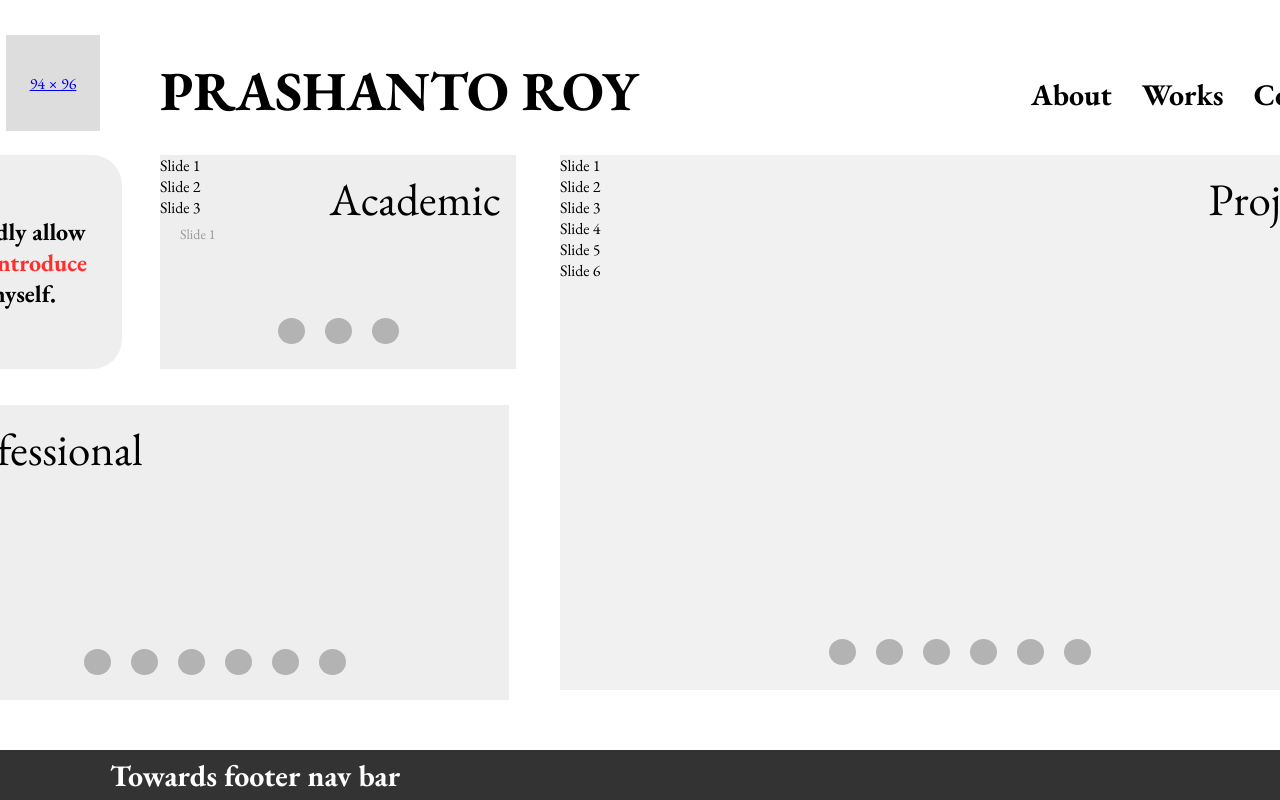
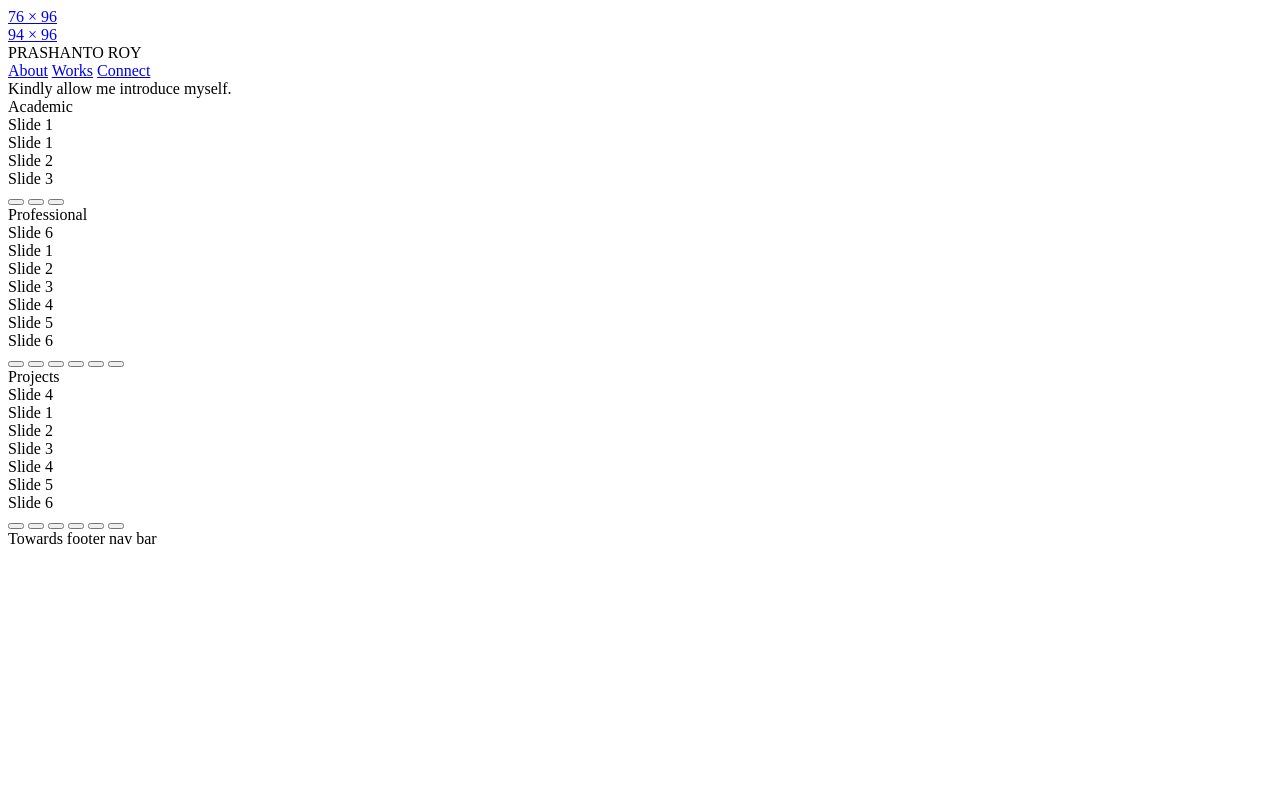
Before and after one commit to ikhatindia/PRW, a plain HTML site: page index.html in a window 1280 px wide. Drawn offline with nearby package versions, Linux system fonts and the light colour scheme.

Commit message:
Update styles.css

```diff
--- a/styles.css
+++ b/styles.css
@@ -1,223 +1,123 @@
-/* Reset and core variables */
-:root {
-  --primary-bg: #FFFFFF;
-  --section-bg: #EEEEEE;
-  --black: #000000;
-  --highlight: #FF2F2F;
-  --circle-color: #B3B3B3;
-}
+<!DOCTYPE html>
+<html lang="en">
+<head>
+    <meta charset="UTF-8">
+    <meta name="viewport" content="width=device-width, initial-scale=1.0">
+    <title>Prashanto Roy | Portfolio</title>
+    <link rel="stylesheet" href="styles.css">
+    <link rel="preconnect" href="https://fonts.googleapis.com">
+    <link rel="preconnect" href="https://fonts.gstatic.com" crossorigin>
+    <link href="https://fonts.googleapis.com/css2?family=EB+Garamond:wght@400;700&display=swap" rel="stylesheet">
+</head>
+<body>
+    <div class="layout-wrapper">
+        <!-- Main content area -->
+        <div class="content-wrapper">
+            <!-- Logo and profile section -->
+            <div class="logo-section">
+                <a href="#about" class="profile-link">
+                    <div class="profile-image">76 × 96</div>
+                </a>
+                <a href="#home" class="logo-link">
+                    <div class="logo-image">94 × 96</div>
+                </a>
+            </div>
 
-* {
-  margin: 0;
-  padding: 0;
-  box-sizing: border-box;
-}
+            <!-- Name header -->
+            <div class="name">PRASHANTO ROY</div>
 
-body, html {
-  width: 100%;
-  height: 100%;
-  font-family: 'EB Garamond', serif;
-  overflow: hidden;
-  background-color: var(--primary-bg);
-}
+            <!-- Navigation links -->
+            <div class="navigation-links">
+                <a href="#about" class="nav-link">About</a>
+                <a href="#works" class="nav-link">Works</a>
+                <a href="#connect" class="nav-link">Connect</a>
+            </div>
 
-/* Fixed-position layout container */
-.layout-wrapper {
-  position: relative;
-  width: 100%;
-  height: 100%;
-  overflow: hidden;
-}
+            <!-- Introduction Box -->
+            <div class="intro-box section-box" id="intro">
+                <div class="intro-text">
+                    <span>Kindly allow me </span>
+                    <span class="highlight">introduce</span>
+                    <span> myself.</span>
+                </div>
+            </div>
 
-/* Fixed-size content area with absolute positioning */
-.content-wrapper {
-  position: absolute;
-  width: 1660px;
-  height: 850px;
-  left: 50%;
-  top: 50%;
-  transform: translate(-50%, -50%);
-}
+            <!-- Academic Box -->
+            <div class="academic-box section-box" id="academic">
+                <div class="section-title">Academic</div>
+                <div class="slide-indicator">Slide 1</div>
+                <div class="carousel-container">
+                    <div class="carousel-slides">
+                        <!-- Placeholder for carousel slides -->
+                        <div class="carousel-slide active">Slide 1</div>
+                        <div class="carousel-slide">Slide 2</div>
+                        <div class="carousel-slide">Slide 3</div>
+                    </div>
+                    <div class="circle-container">
+                        <button class="circle active" data-slide="0"></button>
+                        <button class="circle" data-slide="1"></button>
+                        <button class="circle" data-slide="2"></button>
+                    </div>
+                </div>
+            </div>
 
-/* Absolutely positioned elements with exact coordinates */
-.logo-section {
-  position: absolute;
-  top: 60px;
-  left: 110px;
-  display: flex;
-  gap: 10px;
-}
+            <!-- Professional Box -->
+            <div class="professional-box section-box" id="professional">
+                <div class="section-title">Professional</div>
+                <div class="slide-indicator">Slide 6</div>
+                <div class="carousel-container">
+                    <div class="carousel-slides">
+                        <!-- Placeholder for carousel slides -->
+                        <div class="carousel-slide">Slide 1</div>
+                        <div class="carousel-slide">Slide 2</div>
+                        <div class="carousel-slide">Slide 3</div>
+                        <div class="carousel-slide">Slide 4</div>
+                        <div class="carousel-slide">Slide 5</div>
+                        <div class="carousel-slide active">Slide 6</div>
+                    </div>
+                    <div class="circle-container">
+                        <button class="circle" data-slide="0"></button>
+                        <button class="circle" data-slide="1"></button>
+                        <button class="circle" data-slide="2"></button>
+                        <button class="circle" data-slide="3"></button>
+                        <button class="circle" data-slide="4"></button>
+                        <button class="circle active" data-slide="5"></button>
+                    </div>
+                </div>
+            </div>
 
-.profile-image, .logo-image {
-  background-color: #DDDDDD;
-  display: flex;
-  justify-content: center;
-  align-items: center;
-}
+            <!-- Projects Box -->
+            <div class="projects-box section-box" id="projects">
+                <div class="section-title">Projects</div>
+                <div class="slide-indicator">Slide 4</div>
+                <div class="carousel-container">
+                    <div class="carousel-slides">
+                        <!-- Placeholder for carousel slides -->
+                        <div class="carousel-slide">Slide 1</div>
+                        <div class="carousel-slide">Slide 2</div>
+                        <div class="carousel-slide">Slide 3</div>
+                        <div class="carousel-slide active">Slide 4</div>
+                        <div class="carousel-slide">Slide 5</div>
+                        <div class="carousel-slide">Slide 6</div>
+                    </div>
+                    <div class="circle-container">
+                        <button class="circle" data-slide="0"></button>
+                        <button class="circle" data-slide="1"></button>
+                        <button class="circle" data-slide="2"></button>
+                        <button class="circle active" data-slide="3"></button>
+                        <button class="circle" data-slide="4"></button>
+                        <button class="circle" data-slide="5"></button>
+                    </div>
+                </div>
+            </div>
+        </div>
 
-.profile-image {
-  width: 76px;
-  height: 96px;
-}
+        <!-- Footer nav bar -->
+        <div class="footer-nav">
+            <span>Towards footer nav bar</span>
+        </div>
+    </div>
 
-.logo-image {
-  width: 94px;
-  height: 96px;
-}
-
-.name {
-  position: absolute;
-  top: 80px;
-  left: 350px;
-  font-size: 55px;
-  font-weight: 700;
-}
-
-.navigation-links {
-  position: absolute;
-  top: 100px;
-  right: 110px;
-  display: flex;
-  gap: 30px;
-}
-
-.nav-link {
-  font-size: 30px;
-  font-weight: 700;
-  text-decoration: none;
-  color: var(--black);
-}
-
-/* Section boxes with strict positioning to prevent overlap */
-.section-box {
-  position: absolute;
-  background-color: var(--section-bg);
-}
-
-.intro-box {
-  top: 180px;
-  left: 110px;
-  width: 202px;
-  height: 214px;
-  border-radius: 30px 30px 30px 0;
-  display: flex;
-  justify-content: center;
-  align-items: center;
-  padding: 20px;
-}
-
-.intro-text {
-  font-size: 24px;
-  font-weight: 700;
-  text-align: center;
-}
-
-.highlight {
-  color: var(--highlight);
-}
-
-.academic-box {
-  top: 180px;
-  left: 350px;
-  width: 356px;
-  height: 214px;
-}
-
-.professional-box {
-  top: 430px;
-  left: 110px;
-  width: 589px;
-  height: 295px;
-}
-
-.projects-box {
-  top: 180px;
-  left: 750px;
-  width: 800px;
-  height: 535px;
-  background: linear-gradient(0deg, rgba(255, 255, 255, 0.20) 0%, rgba(255, 255, 255, 0.20) 100%), var(--section-bg);
-}
-
-.section-title {
-  position: absolute;
-  font-size: 45px;
-  font-weight: 400;
-}
-
-.academic-box .section-title {
-  top: 15px;
-  right: 15px;
-}
-
-.professional-box .section-title {
-  top: 15px;
-  left: 15px;
-}
-
-.projects-box .section-title {
-  top: 15px;
-  right: 15px;
-}
-
-.slide-indicator {
-  position: absolute;
-  color: #999;
-  font-size: 14px;
-}
-
-.academic-box .slide-indicator {
-  top: 70px;
-  left: 20px;
-}
-
-.professional-box .slide-indicator {
-  bottom: 70px;
-  left: 20px;
-}
-
-.projects-box .slide-indicator {
-  top: 200px;
-  right: 20px;
-}
-
-/* Circle indicators */
-.circle-container {
-  position: absolute;
-  bottom: 25px;
-  left: 0;
-  width: 100%;
-  display: flex;
-  justify-content: center;
-  gap: 20px;
-}
-
-.circle {
-  width: 27px;
-  height: 26px;
-  border-radius: 50%;
-  background-color: var(--circle-color);
-  border: none;
-}
-
-/* Footer bar */
-.footer-nav {
-  position: absolute;
-  bottom: 0;
-  left: 0;
-  width: 100%;
-  height: 50px;
-  background-color: #333;
-  color: white;
-  display: flex;
-  align-items: center;
-  padding-left: 110px;
-  font-size: 30px;
-  font-weight: 700;
-}
-
-/* Responsive scaling - keeps proportions identical */
-@media (max-width: 1660px) {
-  .content-wrapper {
-    transform: translate(-50%, -50%) scale(calc(min(100vw / 1660, 100vh / 850)));
-  }
-}
+    <script src="script.js"></script>
+</body>
+</html>
```
